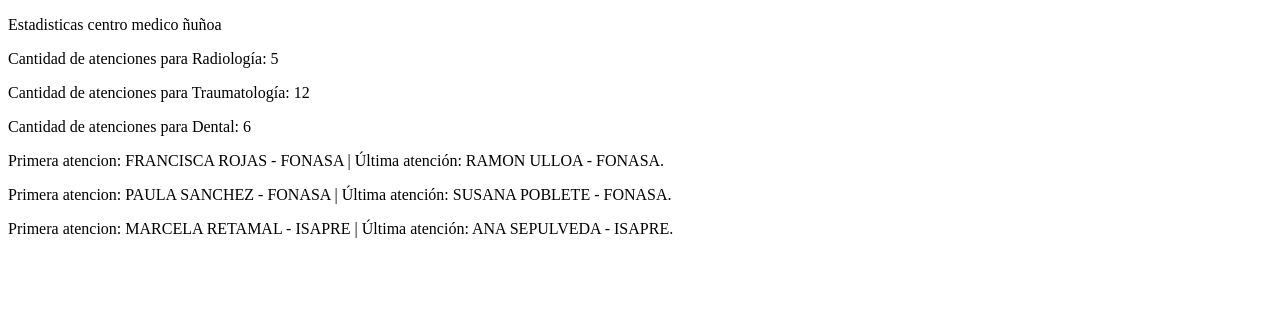
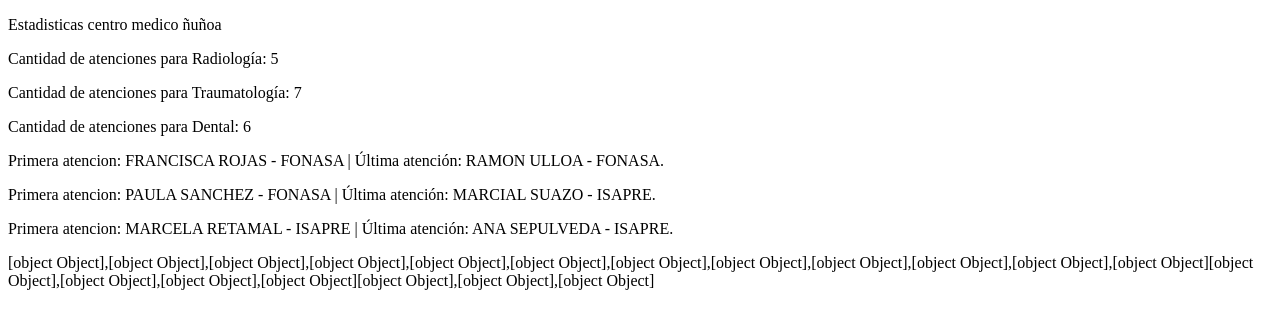
Before and after one commit to HelenaMinond/arrays-y-objetos-uso-con-metodos, a plain HTML site: page index.html in a window 1280 px wide. Drawn offline with Linux system fonts and the light colour scheme.

Commit message:
incorporacion de horas a area de traumotologia utilizando metodo forEach y push

```diff
--- a/index.html
+++ b/index.html
@@ -9,7 +9,7 @@
 <script>
 document.write('<p>Estadisticas centro medico ñuñoa</p>');
 
-var radiologia = [
+let radiologia = [
     {hora: '11:00', especialista: 'IGNACIO SCHULZ', paciente: 'FRANCISCA ROJAS', rut: '9878782-1', prevision: 'FONASA'},
     {hora: '11:30', especialista: 'FEDERICO SUBERCASEAUX', paciente: 'PAMELA ESTRADA', rut: '15345241-3', prevision: 'ISAPRE'},
     {hora: '15:00', especialista: 'FERNANDO WURTHZ', paciente: 'ARMANDO LUNA', rut: '16445345-9', prevision: 'ISAPRE'},
@@ -17,7 +17,7 @@ var radiologia = [
     {hora: '16:00', especialista: 'PATRICIA SUAZO', paciente: 'RAMON ULLOA', rut: '14989389-K', prevision: 'FONASA'},
 ];
 
-var traumatologia = [
+let traumatologia = [
     {hora: '8:00',  especialista: 'MARIA PAZ ALTUZARRA', paciente: 'PAULA SANCHEZ',     rut: '15554774-5', prevision: 'FONASA'},
     {hora: '10:00', especialista: 'RAUL ARAYA',          paciente: 'ANGÉLICA NAVAS',    rut: '15444147-9', prevision: 'ISAPRE'},
     {hora: '10:30', especialista: 'MARIA ARRIAGADA',     paciente: 'ANA KLAPP',         rut: '17879423-9', prevision: 'ISAPRE'},
@@ -26,16 +26,9 @@ var traumatologia = [
     {hora: '12:00', especialista: 'ARTURO CAVAGNARO',    paciente: 'CECILIA MENDEZ',    rut: '9747535-8', prevision: 'ISAPRE'},
     {hora: '12:30', especialista: 'ANDRES KANACRI',      paciente: 'MARCIAL SUAZO',     rut: '11254785-5', prevision: 'ISAPRE'},
 
-    //------------------------------------------------------------------------------------------------------------------
-    //Incorporacion de nuevos datos según lo solicitado en Desafío 2
-    {hora: '09:00', especialista: 'RENÉ POBLETE', paciente: 'ANA GELLONA', rut: '13123329-7', prevision: 'ISAPRE'},
-    {hora: '09:30', especialista: 'MARIA SOLAR', paciente: 'RAMIRO ANDRADE', rut: '12221451-K', prevision: 'FONASA'},
-    {hora: '10:00', especialista: 'RAUL LOYOLA', paciente: 'CARMEN ISLA', rut: '10112348-3', prevision: 'ISAPRE'},
-    {hora: '10:30', especialista: 'ANTONIO LARENAS', paciente: 'PABLO LOAYZA', rut: '13453234-1', prevision: 'ISAPRE'},
-    {hora: '12:00', especialista: 'MATIAS ARAVENA', paciente: 'SUSANA POBLETE', rut: '14345656-6', prevision: 'FONASA'},
 ];
 
-var dental = [
+let dental = [
     {hora: '8:30',  especialista: 'ANDREA ZUÑIGA',          paciente: 'MARCELA RETAMAL',rut: '11123425-6', prevision: 'ISAPRE'},
     {hora: '11:00', especialista: 'MARIA PIA ZAÑARTU',      paciente: 'ANGEL MUÑOZ',    rut: '9878789-2',  prevision: 'ISAPRE'},
     {hora: '11:30', especialista: 'SCARLETT WITTING',       paciente: 'MARIO KAST',     rut: '7998789-5',  prevision: 'FONASA'},
@@ -44,12 +37,7 @@ var dental = [
     {hora: '14:00', especialista: 'RAQUEL VILLASECA',       paciente: 'ANA SEPULVEDA',  rut: '14441281-0', prevision: 'ISAPRE'},
 ];
 
-//Agregar código para el desafio 2 aquí
-
-
-
-
-//Agregar código para el desafio 2 aquí
+//Codigo base incorporado
 
 document.write(`<p>Cantidad de atenciones para Radiología: ${radiologia.length}</p>`);
 document.write(`<p>Cantidad de atenciones para Traumatología: ${traumatologia.length}</p>`);
@@ -60,6 +48,33 @@ document.write(`<p>Primera atencion: ${radiologia[0].paciente} - ${radiologia[0]
 document.write(`<p>Primera atencion: ${traumatologia[0].paciente} - ${traumatologia[0].prevision} | Última atención: ${traumatologia[traumatologia.length -1].paciente} - ${traumatologia[traumatologia.length -1].prevision}.</p>`);
 document.write(`<p>Primera atencion: ${dental[0].paciente} - ${dental[0].prevision} | Última atención: ${dental[dental.length -1].paciente} - ${dental[dental.length -1].prevision}.</p>`);
 
+
+//Agregar código para el desafio 2 aquí
+
+//1. Incorporacion de horas al arreglo de Traumatología
+let horasIncorporadas = [
+    {hora: '09:00', especialista: 'RENÉ POBLETE', paciente: 'ANA GELLONA', rut: '13123329-7', prevision: 'ISAPRE'},
+    {hora: '09:30', especialista: 'MARIA SOLAR', paciente: 'RAMIRO ANDRADE', rut: '12221451-K', prevision: 'FONASA'},
+    {hora: '10:00', especialista: 'RAUL LOYOLA', paciente: 'CARMEN ISLA', rut: '10112348-3', prevision: 'ISAPRE'},
+    {hora: '10:30', especialista: 'ANTONIO LARENAS', paciente: 'PABLO LOAYZA', rut: '13453234-1', prevision: 'ISAPRE'},
+    {hora: '12:00', especialista: 'MATIAS ARAVENA', paciente: 'SUSANA POBLETE', rut: '14345656-6', prevision: 'FONASA'}
+];
+
+horasIncorporadas.forEach(function(val){
+    traumatologia.push(val);
+});
+document.write(traumatologia)
+
+//2. Eliminacion de primer y ultimo elemento de radiologia
+//*Primer elemento
+radiologia.shift();
+document.write(radiologia);
+//*Ultimo elemento
+radiologia.pop();
+document.write(radiologia);
+
+
+
 </script>
 <body>
 
```
